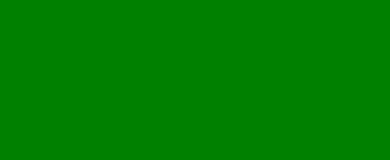
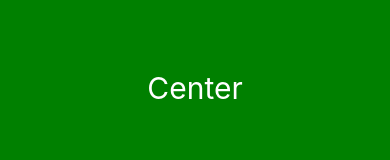
Before and after one commit to deploy-edu/FlexBox, a React Native app: screen / in a window 390 px wide. Shown: the part 334-494 px from the top of the page. Built offline with nearby package versions, Linux system fonts and the light colour scheme.

Commit message:
최대 높이 제한

```diff
--- a/App.tsx
+++ b/App.tsx
@@ -2,6 +2,7 @@ import { useRef, useState } from "react";
 import {
   PanResponder,
   StyleSheet,
+  Text,
   useWindowDimensions,
   View,
 } from "react-native";
@@ -17,15 +18,26 @@ export default function App() {
   const panResponderRef = useRef(
     PanResponder.create({
       onMoveShouldSetPanResponder: () => true,
-      onPanResponderGrant: (e, gestureState) => {},
       onPanResponderMove: (e, gestureState) => {
         const { moveY, y0 } = gestureState;
         const distance = y0 - moveY;
         // distance가 0보다 작으면 topHeight를 늘리고, 0보다 크면 bottomHeight를 늘림
         if (distance < 0) {
-          setTopHeight(DEFAULT_HEIGHT - distance);
+          const newHeight = DEFAULT_HEIGHT - distance;
+          const maxHeight = height - DEFAULT_HEIGHT;
+          if (newHeight > maxHeight) {
+            setTopHeight(maxHeight);
+            return;
+          }
+          setTopHeight(newHeight);
         } else if (distance > 0) {
-          setBottomHeight(DEFAULT_HEIGHT + distance);
+          const newHeight = DEFAULT_HEIGHT + distance;
+          const maxHeight = height - DEFAULT_HEIGHT;
+          if (newHeight > maxHeight) {
+            setBottomHeight(maxHeight);
+            return;
+          }
+          setBottomHeight(newHeight);
         }
       },
       onPanResponderRelease: () => {
@@ -48,8 +60,19 @@ export default function App() {
         style={{
           flex: 1,
           backgroundColor: "green",
+          alignItems: "center",
+          justifyContent: "center",
         }}
-      />
+      >
+        <Text
+          style={{
+            color: "white",
+            fontSize: 30,
+          }}
+        >
+          Center
+        </Text>
+      </View>
       <View
         style={{
           height: bottomHeight,
```
